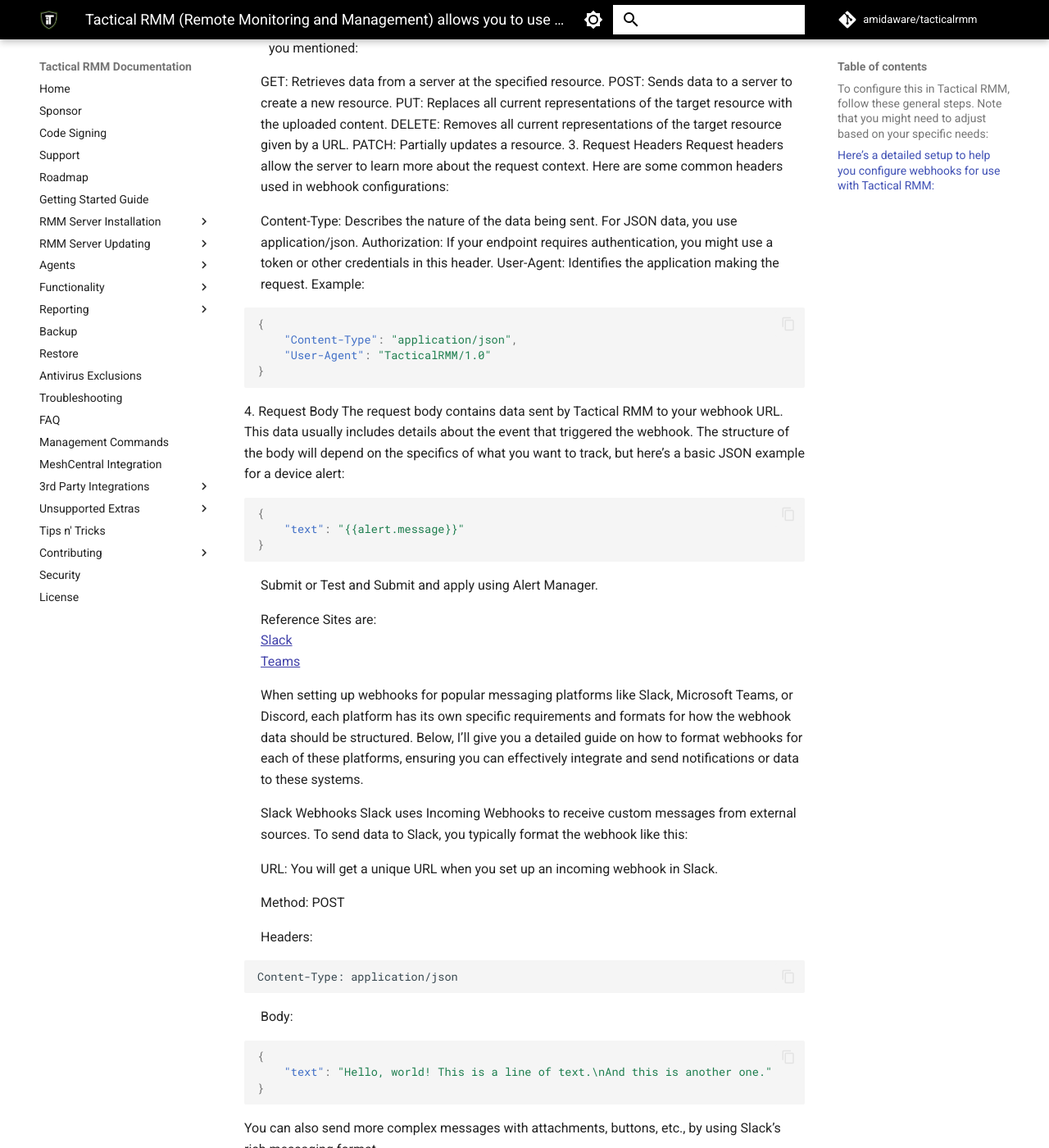
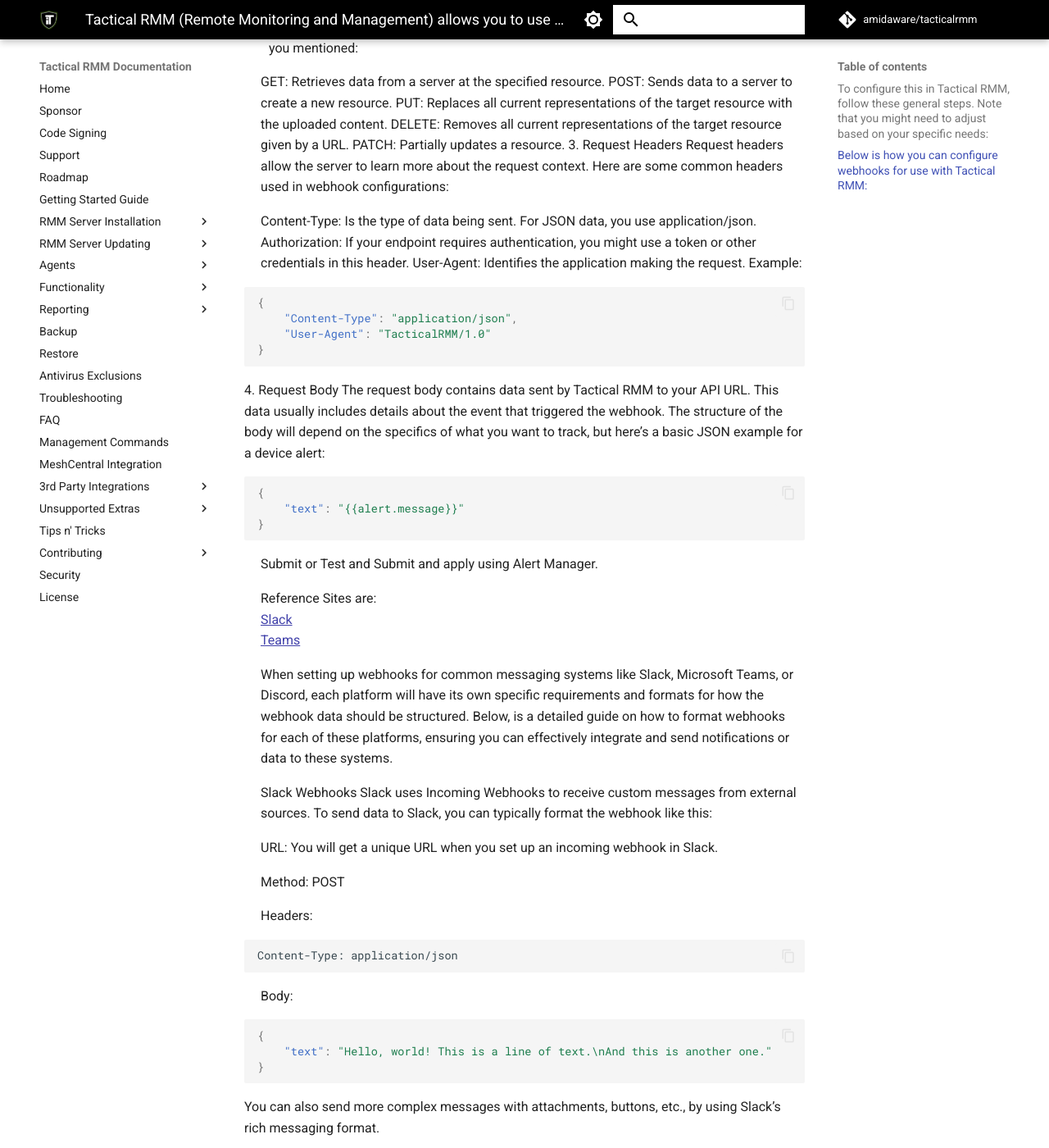
Before and after one commit to amidaware/trmm-docs, an MkDocs documentation site: the page built from docs/functions/workingdoc.md, in a window 1280 px wide and 1400 px high, scrolled down 1130 px. Shown: the whole window at 82% size. Built offline with MkDocs 1.6.1 and Material for MkDocs 9.7.7, drawn with Linux system fonts in a browser that asks for light colours; comment, search, counter and statistics services are not loaded; some of the changed text lies outside the part shown.

Commit message:
Update workingdoc.md

````diff
--- a/docs/functions/workingdoc.md
+++ b/docs/functions/workingdoc.md
@@ -10,7 +10,7 @@
 4. Make sure your server endpoint is correctly configured to parse and use the data Tactical RMM sends. Depending on what you need, you might also want to implement security measures such as validating incoming requests to ensure they are from Tactical RMM.
 5. Specify Events: Select the events that should trigger the webhook via Alerts Manager (Settings -> Alerts Manager). Tactical RMM will send data to your endpoint based on these events.
 
-### Here’s a detailed setup to help you configure webhooks for use with Tactical RMM:
+### Below is how you can configure webhooks for use with Tactical RMM:
 
 1. URL Pattern
 For webhooks, you need a URL where the Tactical RMM can send HTTP requests when an event occurs. This URL should be a server endpoint configured to accept HTTP requests. Here's an example of what it might look like:
@@ -18,7 +18,7 @@
 ```
 https://yourserver.com/webhook_endpoint
 ```
-Replace yourserver.com with your actual server domain and webhook_endpoint with the actual path where you will handle the webhooks.
+Replace yourserver.com with your actual server domain and API Endpoint with the actual path where you will handle the webhooks.
 
 2. HTTP Methods
 Tactical RMM can configure webhooks to send requests using different HTTP methods based on the event or the integration’s requirements. Here are the methods you mentioned:
@@ -31,7 +31,7 @@
 3. Request Headers
 Request headers allow the server to learn more about the request context. Here are some common headers used in webhook configurations:
 
-Content-Type: Describes the nature of the data being sent. For JSON data, you use application/json.
+Content-Type: Is the type of data being sent. For JSON data, you use application/json.
 Authorization: If your endpoint requires authentication, you might use a token or other credentials in this header.
 User-Agent: Identifies the application making the request.
 Example:
@@ -43,7 +43,7 @@
 }
 ```
 4. Request Body
-The request body contains data sent by Tactical RMM to your webhook URL. This data usually includes details about the event that triggered the webhook. The structure of the body will depend on the specifics of what you want to track, but here’s a basic JSON example for a device alert:
+The request body contains data sent by Tactical RMM to your API URL. This data usually includes details about the event that triggered the webhook. The structure of the body will depend on the specifics of what you want to track, but here’s a basic JSON example for a device alert:
 
 ```json
 {
@@ -58,10 +58,10 @@
 [Teams](https://learn.microsoft.com/en-us/microsoftteams/platform/webhooks-and-connectors/how-to/add-incoming-webhook?tabs=newteams%2Cdotnet)<br>
 
 
-When setting up webhooks for popular messaging platforms like Slack, Microsoft Teams, or Discord, each platform has its own specific requirements and formats for how the webhook data should be structured. Below, I’ll give you a detailed guide on how to format webhooks for each of these platforms, ensuring you can effectively integrate and send notifications or data to these systems.
+When setting up webhooks for common messaging systems like Slack, Microsoft Teams, or Discord, each platform will have its own specific requirements and formats for how the webhook data should be structured. Below, is a detailed guide on how to format webhooks for each of these platforms, ensuring you can effectively integrate and send notifications or data to these systems.
 
 Slack Webhooks
-Slack uses Incoming Webhooks to receive custom messages from external sources. To send data to Slack, you typically format the webhook like this:
+Slack uses Incoming Webhooks to receive custom messages from external sources. To send data to Slack, you can typically format the webhook like this:
 
 URL: You will get a unique URL when you set up an incoming webhook in Slack.
 
@@ -166,4 +166,4 @@
  - Testing: Before fully integrating a new webhook into your operational setup, thoroughly test it to ensure it behaves as expected. This includes testing how it handles different types of data and responding to errors.
  - Rate Limits: Be aware of any rate limits imposed by the platform (especially Discord and Slack) to avoid disruptions in service.
 
-By configuring each webhook according to the platform-specific guidelines and tips provided, you can enhance communication and automation in your workflows effectively.
+By configuring each webhook according guidelines and tips provided, you can enhance communication and automation effectively.
````
